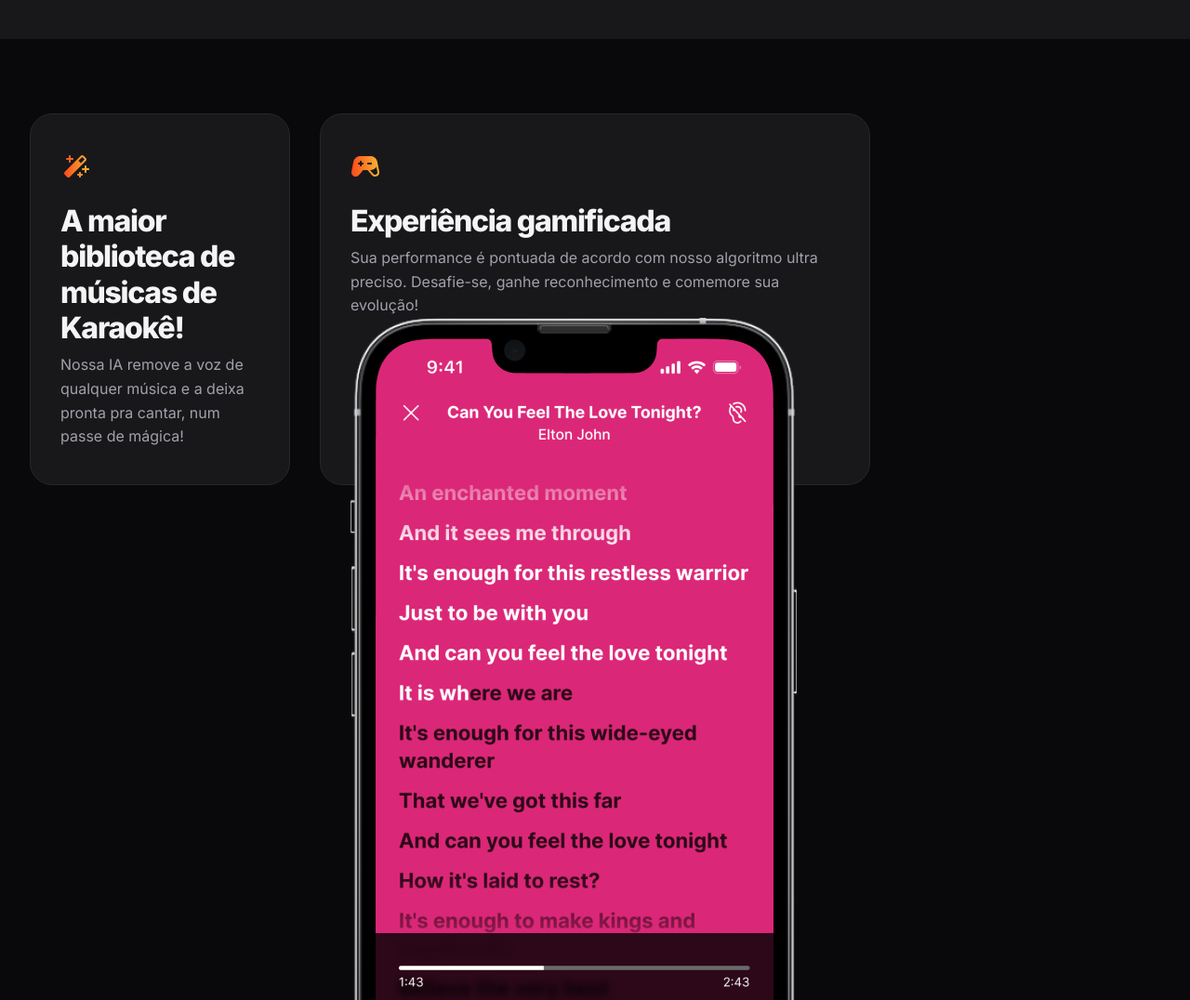
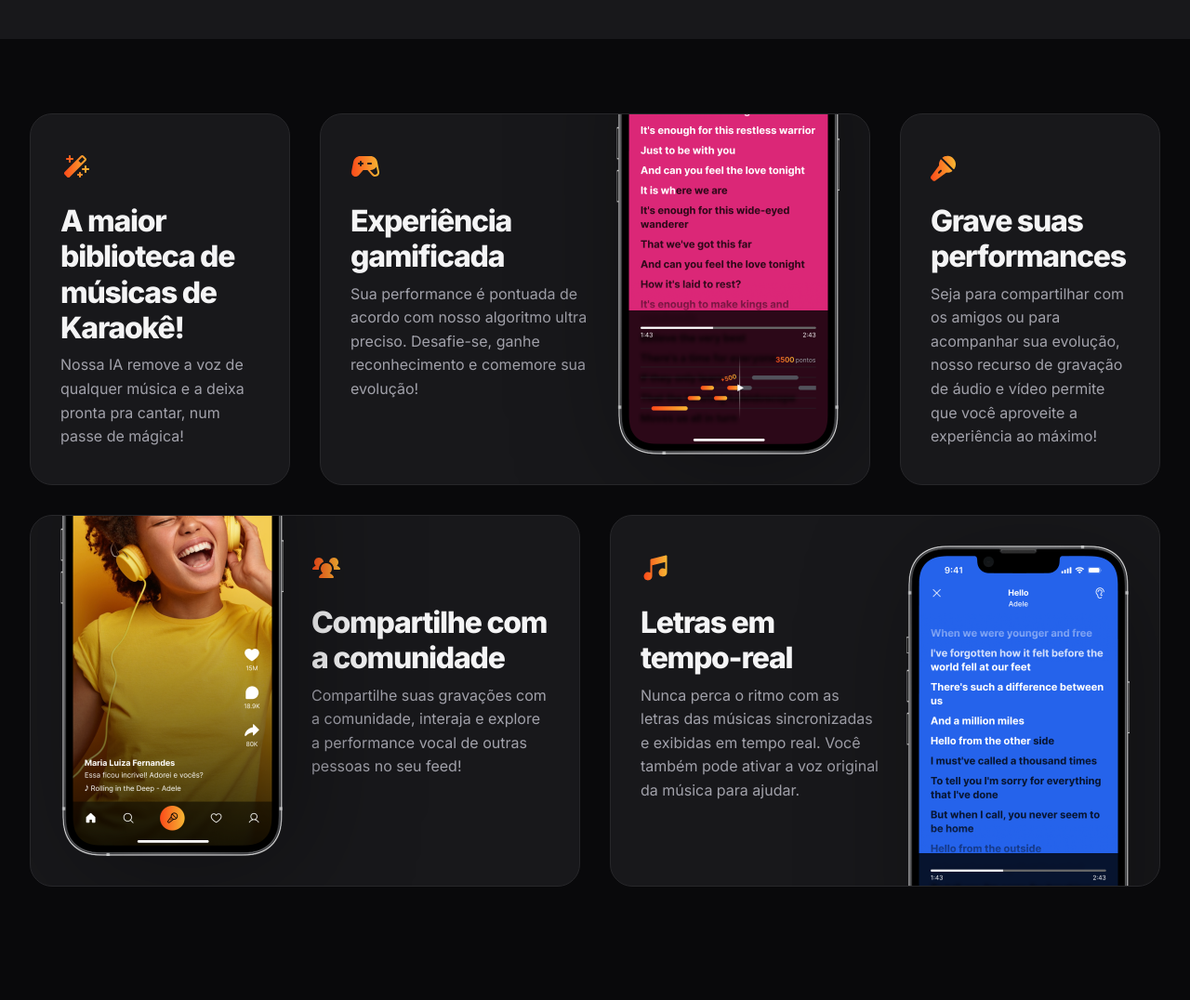
Before and after one commit to fabiof2x/fullstack-08-zingen, a plain HTML site: page index.html in a window 1280 px wide. Shown: the part 1617-2693 px from the top of the page at 93% size. After the commit the page ends 2651 px from the top, so only its background shows below. Drawn offline with Linux system fonts and the light colour scheme.

Commit message:
Seção features parte 2

```diff
--- a/index.html
+++ b/index.html
@@ -78,6 +78,30 @@
         </div>
         <img src="assets/Tela 2.png" class="desktop-only" alt="">
       </div>
+
+      <div class="card py-lg px-lg">
+        <img src="assets/icons/MicrophoneStage.svg" alt="">
+        <h3>Grave suas performances</h3>
+        <p>Seja para compartilhar com os amigos ou para acompanhar sua evolução, nosso recurso de gravação de áudio e vídeo permite que você aproveite a experiência ao máximo! </p>
+      </div>
+
+      <div class="card py-lg px-lg">
+        <div>
+          <img src="assets/icons/UsersThree.svg" alt="">
+          <h3>Compartilhe com a comunidade</h3>
+          <p>Compartilhe suas gravações com a comunidade, interaja e explore a performance vocal de outras pessoas no seu feed!</p>
+        </div>
+        <img src="assets/Tela 1.png" class="desktop-only" alt="">
+      </div>
+
+      <div class="card py-lg px-lg">
+        <div>
+          <img src="assets/icons/MusicNotes.svg" alt="">
+          <h3>Letras em tempo-real</h3>
+          <p>Nunca perca o ritmo com as letras das músicas sincronizadas e exibidas em tempo real. Você também pode ativar a voz original da música para ajudar.</p>
+        </div>
+        <img src="assets/Tela 3.png" class="desktop-only" alt="">
+      </div>
     </div>
   </section>
 </body>
--- a/styles/features.css
+++ b/styles/features.css
@@ -5,11 +5,64 @@
     gap: 2rem;
   }
 
+  & .card {
+    position: relative;
+    overflow: hidden;
+
+    & img.desktop-only {
+      position: absolute;
+      max-width: 15rem;
+      filter: drop-shadow(1rem 1rem 4rem rgb(0 0 0 / 0.34));
+    }
+  }
+
   & .card:nth-child(1) {
     grid-column: 1/2;
   }
 
-    & .card:nth-child(2) {
+  & .card:nth-child(2) {
     grid-column: 2/4;
+
+    & > div {
+      max-width: 16rem;
+    }
+
+    & .desktop-only {
+      bottom: 2rem;
+      right: 2rem;
+    }
+  }
+
+  & .card:nth-child(3) {
+    grid-column: 4/5;
+  }
+
+  & .card:nth-child(4) {
+    grid-column: 1/3;
+    grid-row: 2/3;
+
+    & > div {
+      max-width: 16rem;
+      margin-left: auto;
+    }
+
+    & .desktop-only {
+      bottom: 2rem;
+      left: 2rem;
+    }
+  }
+
+  & .card:nth-child(5) {
+    grid-column: 3/5;
+    grid-row: 2/3;
+
+    & > div {
+      max-width: 16rem;
+    }
+
+    & .desktop-only {
+      top: 2rem;
+      right: 2rem;
+    }
   }
 }
```
